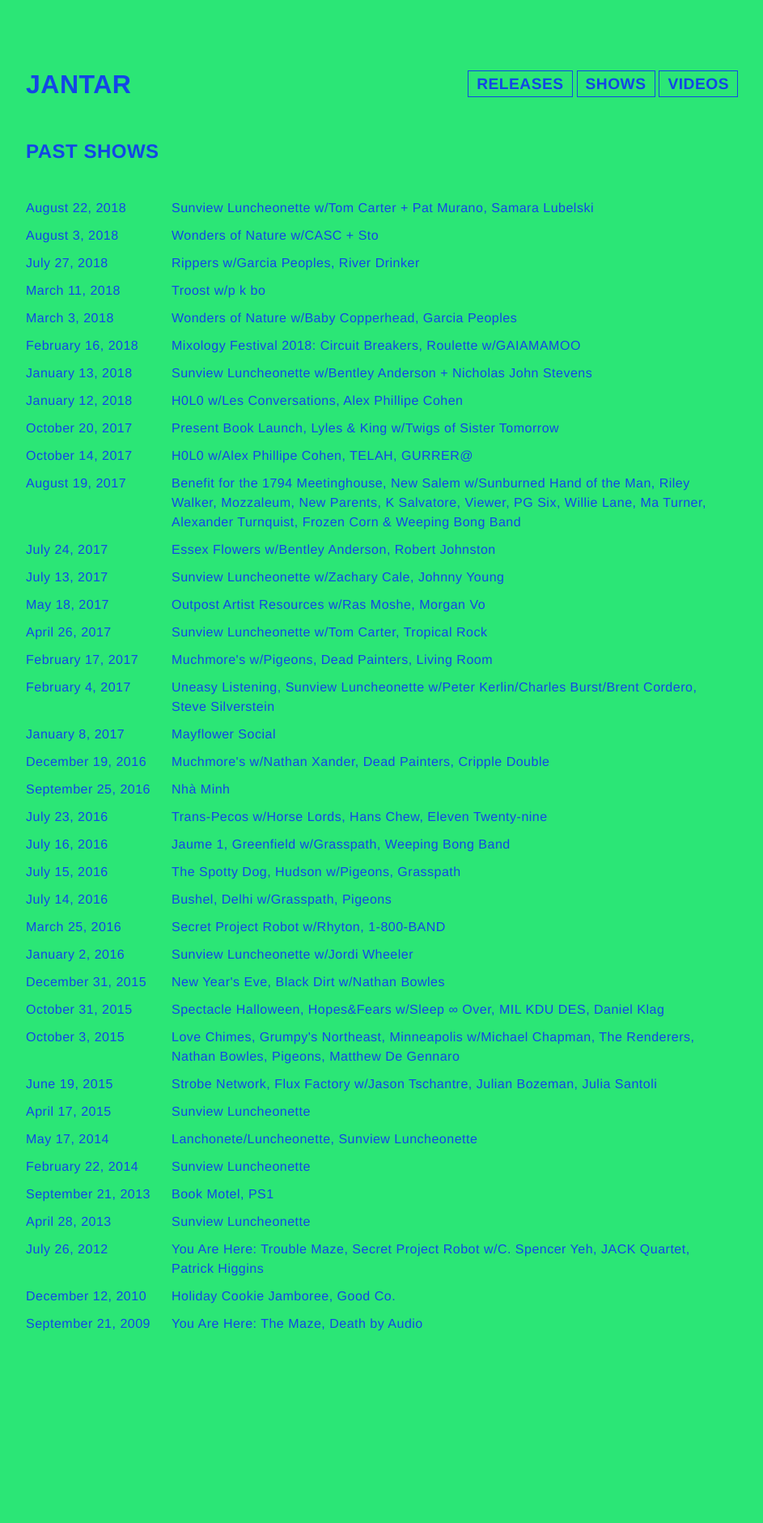
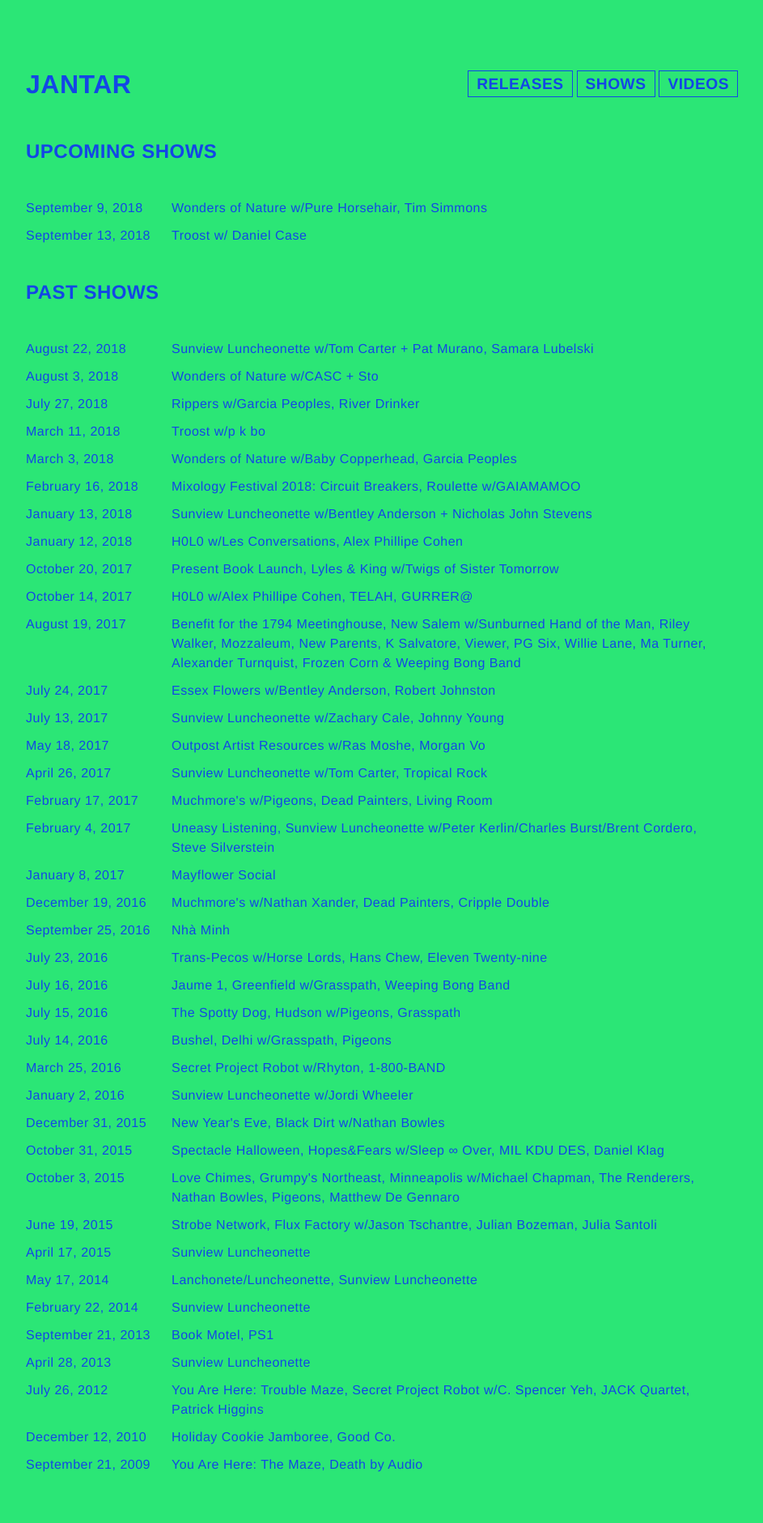
Before and after one commit to kirsten/thejantar.com, a Jekyll site: the page built from shows.html, in a window 1280 px wide. Shown: the whole page at 81% size, without its empty margins (168-1111 px from the left). Built offline with Jekyll 4.4.1, drawn with Linux system fonts in a browser that asks for light colours; before the commit the page ends 1707 px from its top, so only the background shows below that.

Commit message:
Add september shows to show list

```diff
--- a/_data/shows.yml
+++ b/_data/shows.yml
@@ -1,3 +1,9 @@
+- date:  2018-09-13 20:00:00
+  title: "Troost w/ Daniel Case"
+
+- date:  2018-09-09 17:00:00
+  title: "Wonders of Nature w/Pure Horsehair, Tim Simmons"
+
 - date:  2018-08-22 19:00:00
   title: "Sunview Luncheonette w/Tom Carter + Pat Murano, Samara Lubelski"
   link: "https://www.facebook.com/events/1035121456612740/"
```
